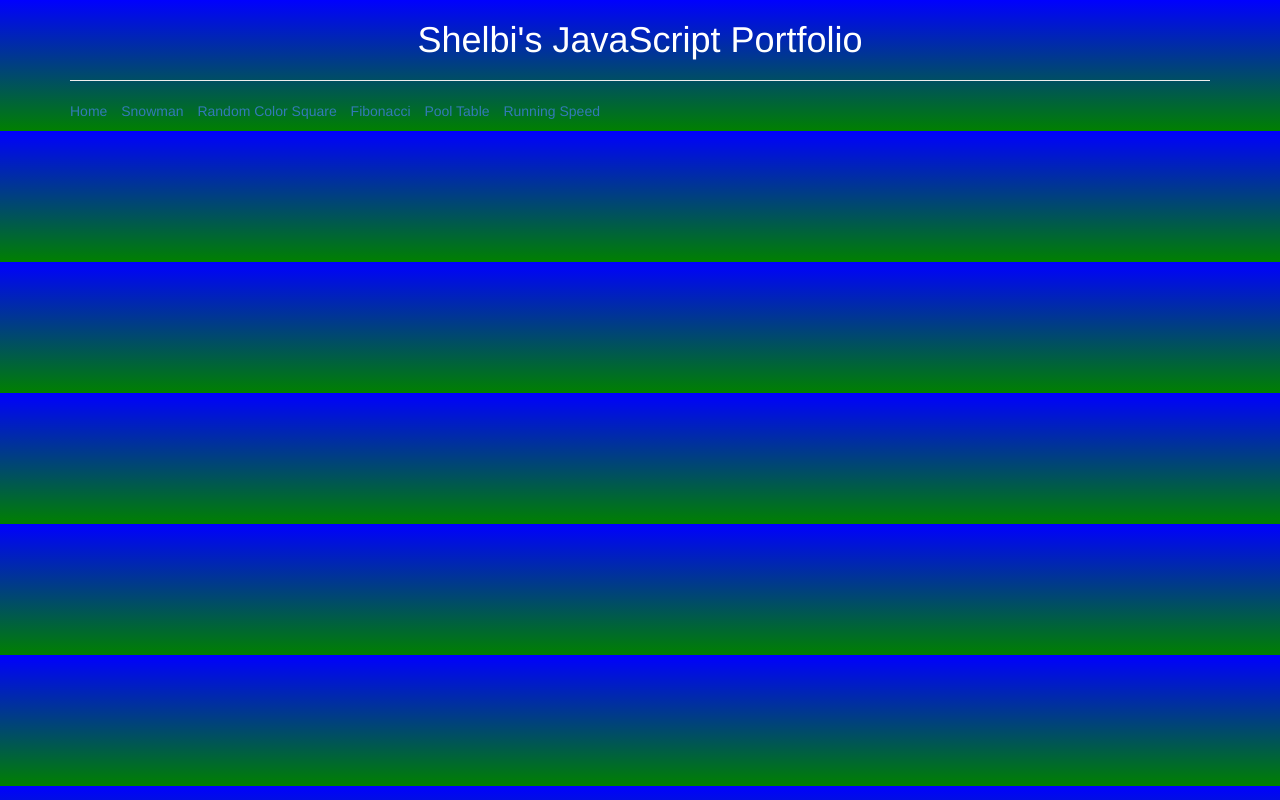
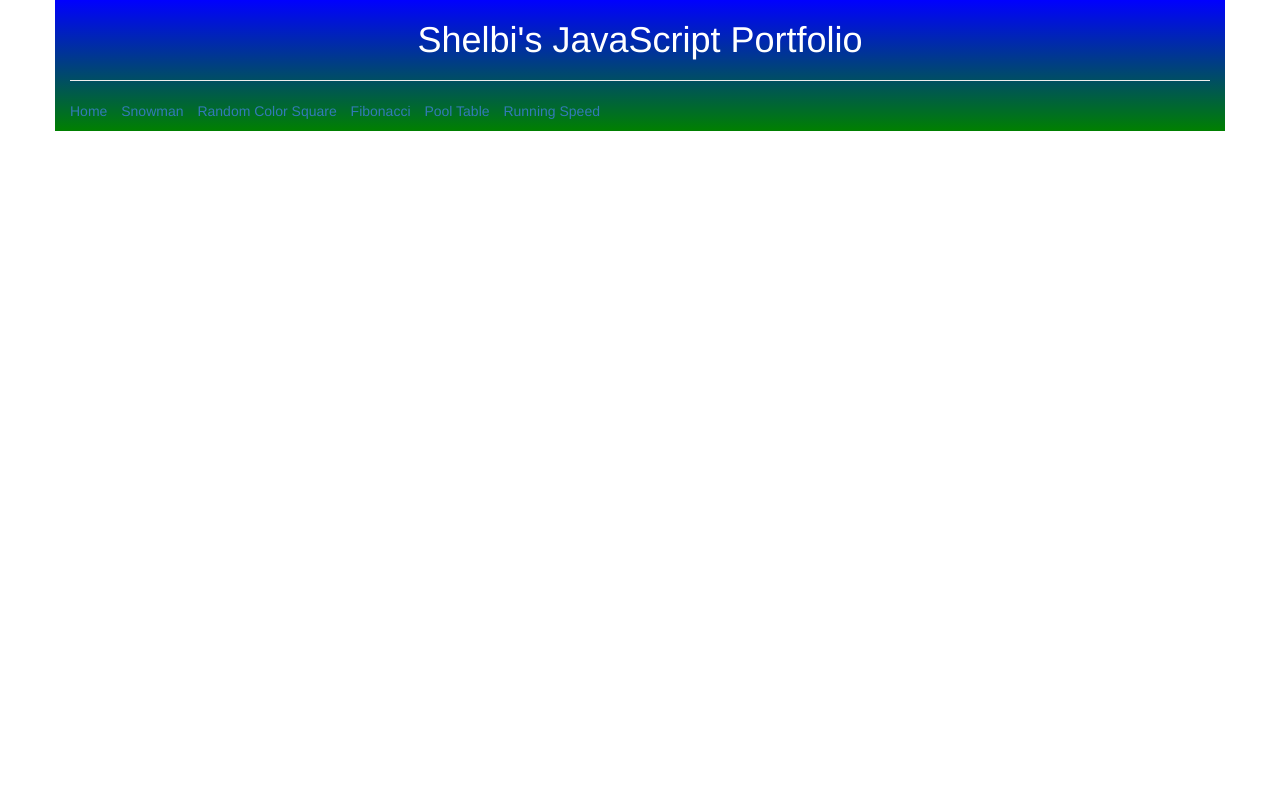
Before and after one commit to sheebee/sheebee.github.io, a plain HTML site: page index.html in a window 1280 px wide. Drawn offline with nearby package versions, Linux system fonts and the light colour scheme.

Commit message:
Update index.html

```diff
--- a/index.html
+++ b/index.html
@@ -16,16 +16,7 @@
 		background: linear-gradient(blue, green);
     		color: white;
 		}
-		body{
-		background-repeat: no-repeat;
-		background-size: cover;
-		background: blue;
-    		background: -webkit-linear-gradient(blue, green);
-		background: -o-linear-gradient(blue, green);
-    		background: -moz-linear-gradient(blue, green);
-    		background: linear-gradient(blue, green);
-    		color: white;
-		}
+
 		</style>
 	</head>
 
```
